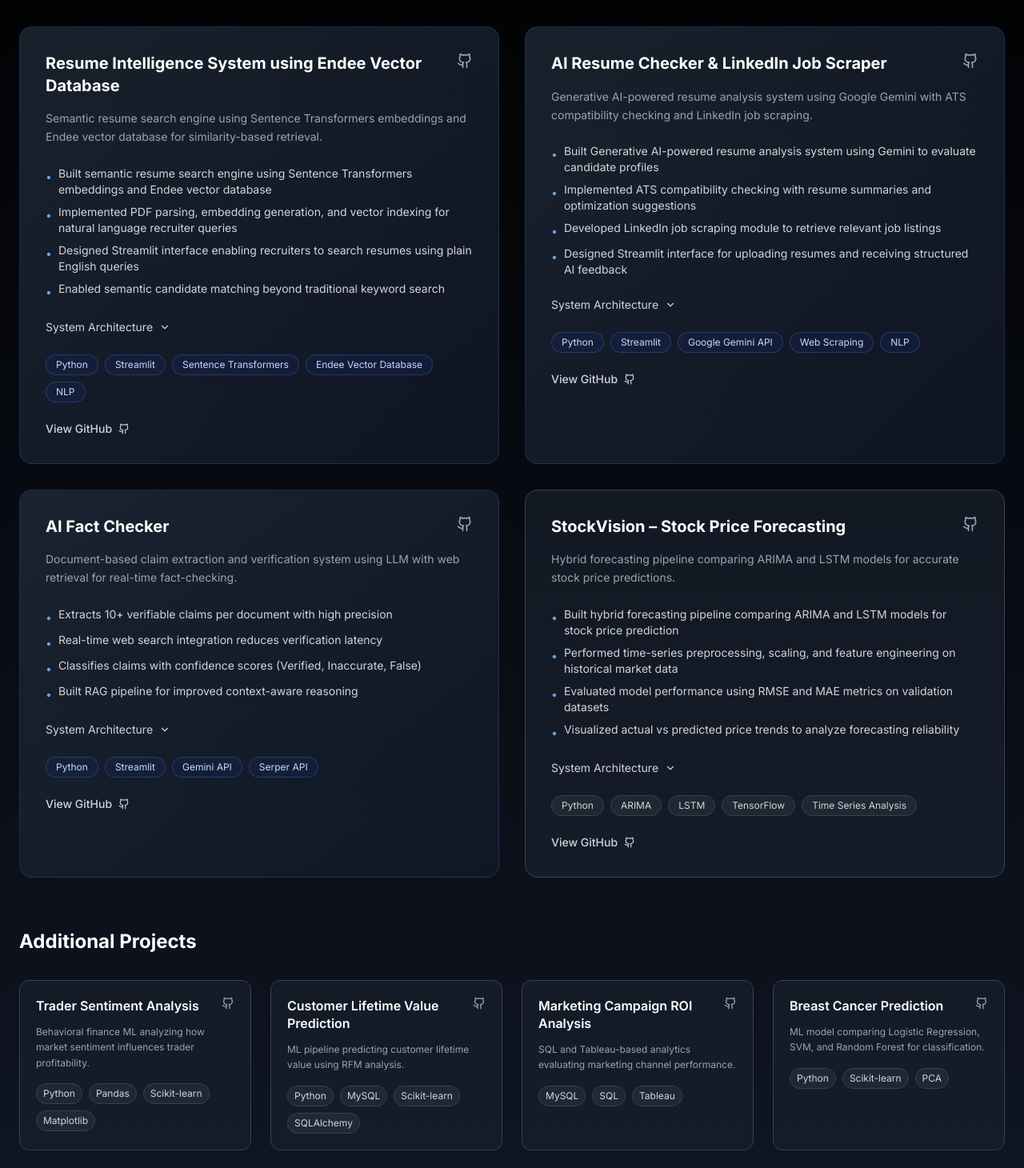
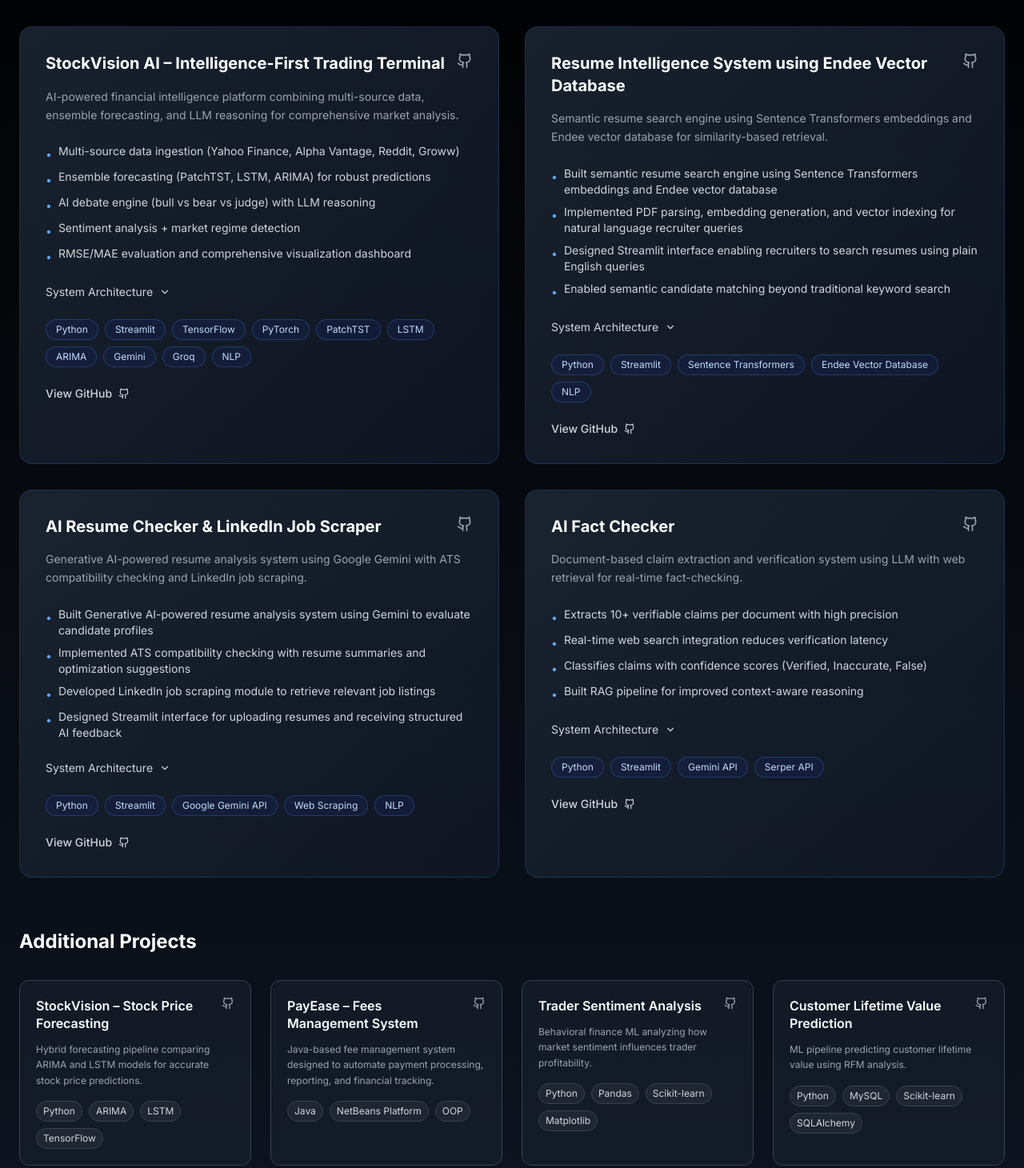
Before and after one commit to AayushTripathi07/Portfolio, a React (Vite) app: page / in a window 1280 px wide. Shown: the part 4490-5950 px from the top of the page at 80% size. Built offline with nearby package versions, Linux system fonts and the light colour scheme.

Commit message:
Updated Projects.tsx

```diff
--- a/src/components/Projects.tsx
+++ b/src/components/Projects.tsx
@@ -24,6 +24,20 @@ const Projects = () => {
   }, []);
 
   const featuredProjects = [
+    {
+      title: 'StockVision AI – Intelligence-First Trading Terminal',
+      description: 'AI-powered financial intelligence platform combining multi-source data, ensemble forecasting, and LLM reasoning for comprehensive market analysis.',
+      highlights: [
+        'Multi-source data ingestion (Yahoo Finance, Alpha Vantage, Reddit, Groww)',
+        'Ensemble forecasting (PatchTST, LSTM, ARIMA) for robust predictions',
+        'AI debate engine (bull vs bear vs judge) with LLM reasoning',
+        'Sentiment analysis + market regime detection',
+        'RMSE/MAE evaluation and comprehensive visualization dashboard',
+      ],
+      tags: ['Python', 'Streamlit', 'TensorFlow', 'PyTorch', 'PatchTST', 'LSTM', 'ARIMA', 'Gemini', 'Groq', 'NLP'],
+      isGenAI: true,
+      architecture: 'Data Sources → Data Cleaning & Preprocessing → Feature Engineering → ARIMA + LSTM + PatchTST Models → Ensemble Forecasting → Sentiment Analysis (News/Reddit) → LLM Debate Engine (Bull vs Bear vs Judge) → Final Trading Insight + Visualization Dashboard',
+    },
     {
       title: 'Resume Intelligence System using Endee Vector Database',
       description: 'Semantic resume search engine using Sentence Transformers embeddings and Endee vector database for similarity-based retrieval.',
@@ -63,22 +77,21 @@ const Projects = () => {
       isGenAI: true,
       architecture: 'Document / PDF Input → Claim Extraction (LLM) → Web Search (Serper API) → Evidence Retrieval → LLM Verification → Fact Classification → Explanation Generation',
     },
+  ];
+
+  const additionalProjects = [
     {
       title: 'StockVision – Stock Price Forecasting',
       description: 'Hybrid forecasting pipeline comparing ARIMA and LSTM models for accurate stock price predictions.',
-      highlights: [
-        'Built hybrid forecasting pipeline comparing ARIMA and LSTM models for stock price prediction',
-        'Performed time-series preprocessing, scaling, and feature engineering on historical market data',
-        'Evaluated model performance using RMSE and MAE metrics on validation datasets',
-        'Visualized actual vs predicted price trends to analyze forecasting reliability',
-      ],
-      tags: ['Python', 'ARIMA', 'LSTM', 'TensorFlow', 'Time Series Analysis'],
+      tags: ['Python', 'ARIMA', 'LSTM', 'TensorFlow'],
       isGenAI: false,
-      architecture: 'Stock Data → Preprocessing → Feature Engineering → ARIMA / LSTM Training → Price Prediction → RMSE / MAE Evaluation',
     },
-  ];
-
-  const additionalProjects = [
+    {
+      title: 'PayEase – Fees Management System',
+      description: 'Java-based fee management system designed to automate payment processing, reporting, and financial tracking.',
+      tags: ['Java', 'NetBeans Platform', 'OOP'],
+      isGenAI: false,
+    },
     {
       title: 'Trader Sentiment Analysis',
       description: 'Behavioral finance ML analyzing how market sentiment influences trader profitability.',
```
